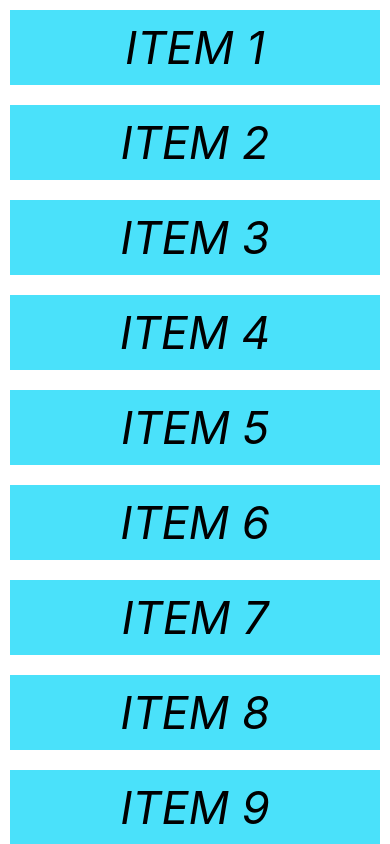
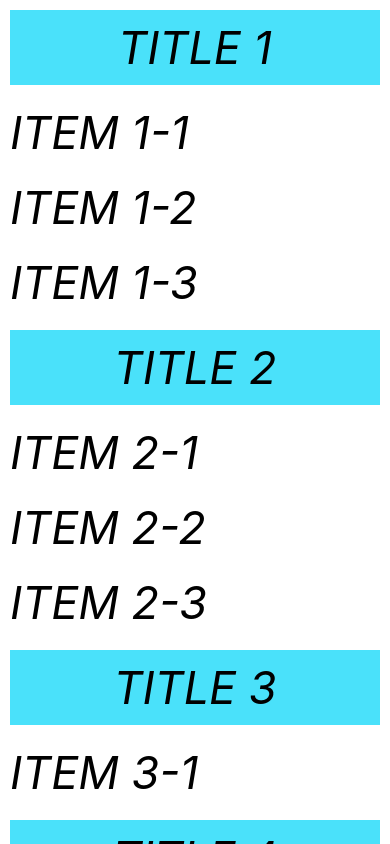
Before and after one commit to seungminkim12/react-native-tutorial, a React Native app in the folder firstApp/: screen / in a window 390 px wide. Built offline with nearby package versions, Linux system fonts and the light colour scheme.

Commit message:
FlastList & SectionList with Nested Array

```diff
--- a/firstApp/App.tsx
+++ b/firstApp/App.tsx
@@ -9,49 +9,99 @@
   View,
   ScrollView,
   RefreshControl,
+  FlatList,
+  SectionList,
 } from 'react-native';
 
 function App(): JSX.Element {
   const [Items, setItems] = useState([
-    {key: 1, item: 'Item 1'},
-    {key: 2, item: 'Item 2'},
-    {key: 3, item: 'Item 3'},
-    {key: 4, item: 'Item 4'},
-    {key: 5, item: 'Item 5'},
-    {key: 6, item: 'Item 6'},
-    {key: 7, item: 'Item 7'},
-    {key: 8, item: 'Item 8'},
-    {key: 44, item: 'Item 9'},
-    {key: 68, item: 'Item 27'},
-    {key: 0, item: 'Item 78'},
+    {name: 'Item 1'},
+    {name: 'Item 2'},
+    {name: 'Item 3'},
+    {name: 'Item 4'},
+    {name: 'Item 5'},
+    {name: 'Item 6'},
+    {name: 'Item 7'},
+    {name: 'Item 8'},
+    {name: 'Item 9'},
+    {name: 'Item 27'},
+    {name: 'Item 78'},
   ]);
   const [Refreshing, setRefreshing] = useState(false);
 
+  const DATA = [
+    {
+      title: 'Title 1',
+      data: ['Item 1-1', 'Item 1-2', 'Item 1-3'],
+    },
+    {
+      title: 'Title 2',
+      data: ['Item 2-1', 'Item 2-2', 'Item 2-3'],
+    },
+    {
+      title: 'Title 3',
+      data: ['Item 3-1'],
+    },
+    {
+      title: 'Title 4',
+      data: ['Item 4-1', 'Item 4-2'],
+    },
+  ];
+
   const onRefresh = () => {
     setRefreshing(true);
-    setItems([...Items, {key: 69, item: 'Item 69'}]);
+    setItems([...Items, {name: 'Item 69'}]);
     setRefreshing(false);
   };
 
   return (
-    <ScrollView
-      horizontal={false}
-      style={styles.body}
-      refreshControl={
-        <RefreshControl
-          refreshing={Refreshing}
-          onRefresh={onRefresh}
-          colors={['#ff00ff']}
-        />
-      }>
-      {Items.map(item => {
-        return (
-          <View style={styles.item} key={item.key}>
-            <Text style={styles.text}>{item.item}</Text>
-          </View>
-        );
-      })}
-    </ScrollView>
+    <SectionList
+      keyExtractor={(item, index) => index.toString()}
+      sections={DATA}
+      renderItem={({item}) => <Text style={styles.text}>{item}</Text>}
+      renderSectionHeader={({section}) => (
+        <View style={styles.item}>
+          <Text style={styles.text}>{section.title}</Text>
+        </View>
+      )}
+    />
+    // <FlatList
+    //   // numColumns={2}
+    //   // inverted
+    //   // horizontal
+    //   keyExtractor={(item, index) => index.toString()}
+    //   data={Items}
+    //   renderItem={({item}) => (
+    //     <View style={styles.item}>
+    //       <Text style={styles.text}>{item.name}</Text>
+    //     </View>
+    //   )}
+    //   refreshControl={
+    //     <RefreshControl
+    //       refreshing={Refreshing}
+    //       onRefresh={onRefresh}
+    //       colors={['#ff00ff']}
+    //     />
+    //   }
+    // />
+    // <ScrollView
+    //   horizontal={false}
+    //   style={styles.body}
+    //   refreshControl={
+    //     <RefreshControl
+    //       refreshing={Refreshing}
+    //       onRefresh={onRefresh}
+    //       colors={['#ff00ff']}
+    //     />
+    //   }>
+    //   {Items.map(item => {
+    //     return (
+    //       <View style={styles.item} key={item.key}>
+    //         <Text style={styles.text}>{item.item}</Text>
+    //       </View>
+    //     );
+    //   })}
+    // </ScrollView>
   );
 }
 
```
